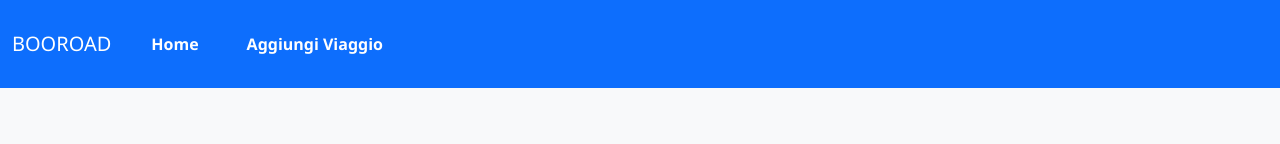
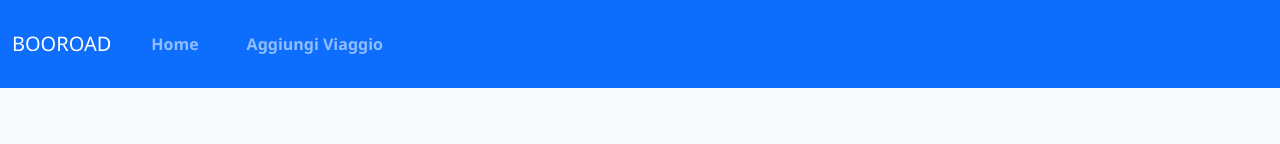
Before and after one commit to FernandoSalicandro/booroad, a React (Vite) app: page / in a window 1280 px wide. Shown: the top 144 px of the page. Built offline with nearby package versions, Linux system fonts and the light colour scheme.

Commit message:
feat: sostituiti anchor tag con Navlink

```diff
--- a/src/Components/Header.jsx
+++ b/src/Components/Header.jsx
@@ -1,3 +1,5 @@
+import { NavLink } from 'react-router-dom';
+
 export default function Header() {
     return (
         <nav className="navbar position-sticky top-0 start-0 z-3 navbar-expand-lg  bg-primary" data-bs-theme="dark">
@@ -9,10 +11,10 @@ export default function Header() {
                 <div className="collapse navbar-collapse" id="navbarNav">
                     <ul className="navbar-nav">
                         <li className="nav-item">
-                            <a className="nav-link active" aria-current="page" href="/home">Home</a>
+                            <NavLink className="nav-link" aria-current="page" to={"/home"}>Home</NavLink>
                         </li>
                         <li className="nav-item">
-                            <a className="nav-link active" aria-current="page" href="/aggiungiviaggio">Aggiungi Viaggio</a>
+                            <NavLink className="nav-link" aria-current="page" to={'/aggiungiviaggio'}>Aggiungi Viaggio</NavLink>
                         </li>
                     </ul>
                 </div>
```
